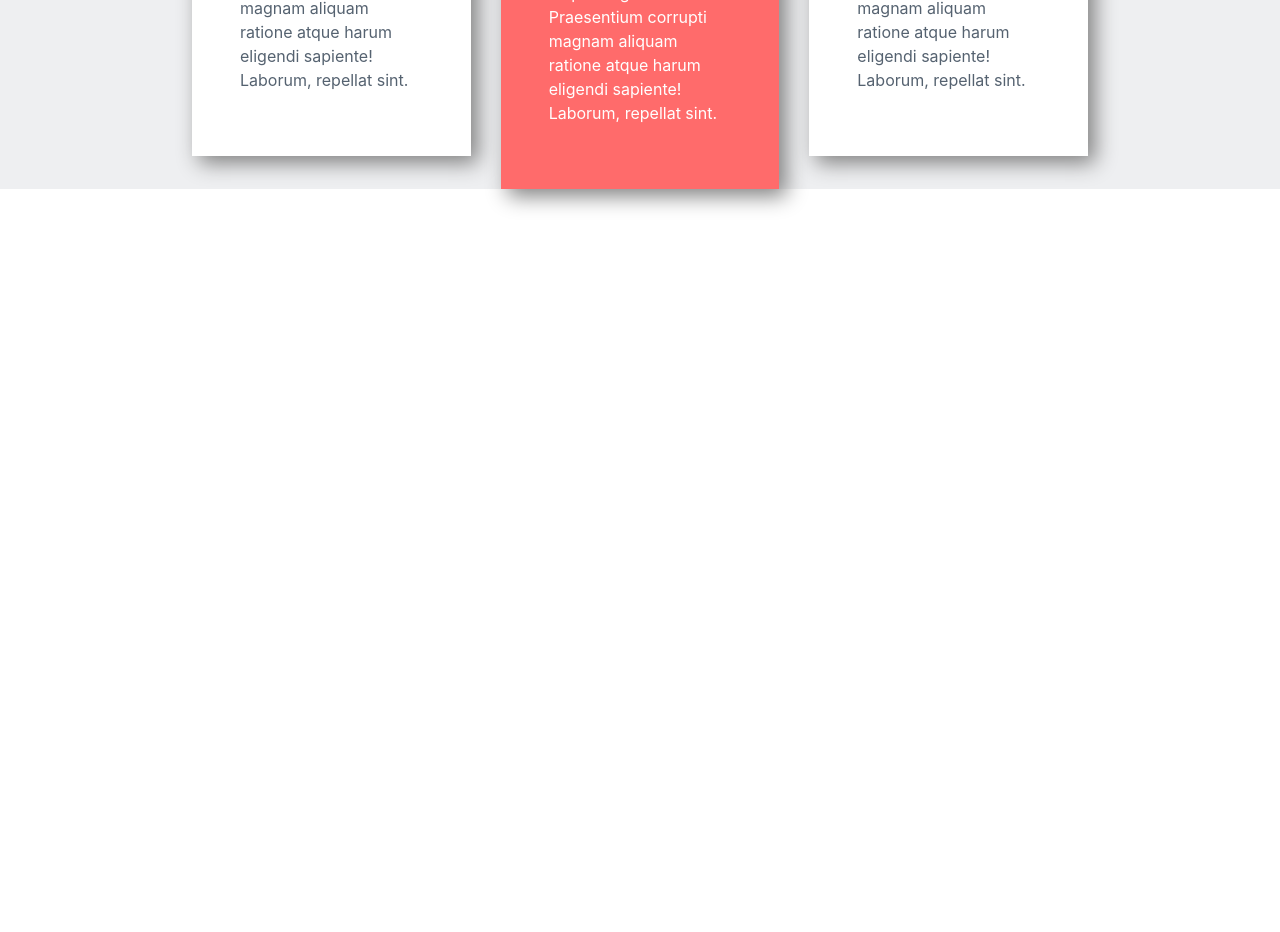
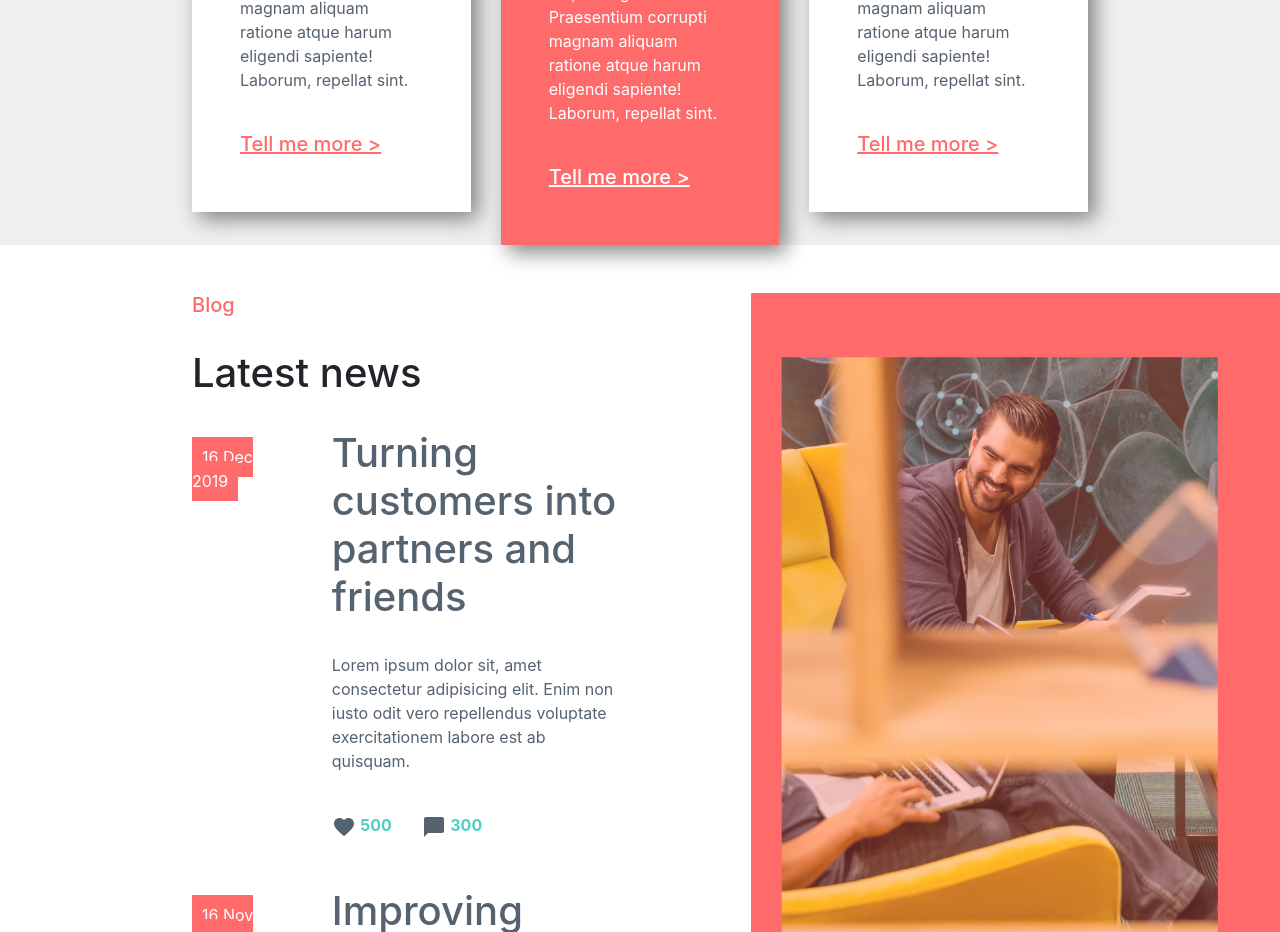
Before and after one commit to rokydas/mob-app, a React (Create React App) app: page / in a window 1280 px wide. Shown: the part 2040-2972 px from the top of the page. Before the commit the page ends 2277 px from the top, so only its background shows below. Built offline with nearby package versions, Linux system fonts and the light colour scheme.

Commit message:
fourth section done

```diff
--- a/package.json
+++ b/package.json
@@ -3,6 +3,8 @@
   "version": "0.1.0",
   "private": true,
   "dependencies": {
+    "@material-ui/core": "^4.11.2",
+    "@material-ui/icons": "^4.11.2",
     "@testing-library/jest-dom": "^5.11.6",
     "@testing-library/react": "^11.2.2",
     "@testing-library/user-event": "^12.5.0",
--- /dev/null
+++ b/src/components/DateShow/DateShow.css
@@ -0,0 +1,5 @@
+.date-show {
+    background-color: #ff6b6b;
+    color: white;
+    padding: 10px;
+}
--- /dev/null
+++ b/src/components/DateShow/DateShow.js
@@ -0,0 +1,12 @@
+import React from 'react';
+import './DateShow.css';
+
+const DateShow = ({date}) => {
+    return (
+        <div className="mt-3">
+            <span className="date-show">{date}</span>
+        </div>
+    );
+};
+
+export default DateShow;
--- /dev/null
+++ b/src/components/FourthSection/FourthSection.js
@@ -0,0 +1,47 @@
+import React from 'react';
+import pic2 from '../../images/pic2.png';
+import SingleNews from '../SingleNews/SingleNews';
+
+const FourthSection = () => {
+
+    const allNews = [
+        {
+            name: 'Turning customers into partners and friends',
+            date: '16 Dec 2019',
+            likeNumber: 500,
+            commentNumber: 300
+        },
+        {
+            name: 'Improving usability to increase satisfaction',
+            date: '16 Nov 2019',
+            likeNumber: 300,
+            commentNumber: 100
+        },
+        {
+            name: 'Using data analysis insight to inform decisions',
+            date: '15 Jul 2019',
+            likeNumber: 600,
+            commentNumber: 200
+        }
+    ]
+
+    return (
+        <div style={{width: '85%', marginLeft: 'auto'}} className="mb-5">
+            <div className="row">
+                <div className="col-md-6">
+                    <h5 style={{ color: '#ff6b6b' }}>Blog</h5><br/>
+                    <h1>Latest news</h1><br/>
+                    {
+                        allNews.map(news => <SingleNews news={news} key={news.name} />)
+                    }
+                    <button className="custom-btn">Visit the blog</button>
+                </div>
+                <div className="col-md-6">
+                    <img src={pic2} className="img-fluid" alt="" />
+                </div>
+            </div>
+        </div>
+    );
+};
+
+export default FourthSection;
--- a/src/components/Home/Home.js
+++ b/src/components/Home/Home.js
@@ -1,5 +1,6 @@
 import React from 'react';
 import FirstSection from '../FirstSection/FirstSection';
+import FourthSection from '../FourthSection/FourthSection';
 import Navbar from '../Navbar/Navbar';
 import SecondSection from '../SecondSection/SecondSection';
 import ThirdSection from '../ThirdSection/ThirdSection';
@@ -11,6 +12,7 @@ const Home = () => {
             <FirstSection />
             <SecondSection />
             <ThirdSection />
+            <FourthSection />
         </div>
     );
 };
--- a/src/components/NeedCard/NeedCard.js
+++ b/src/components/NeedCard/NeedCard.js
@@ -3,7 +3,8 @@ import './NeedCard.css';
 
 const NeedCard = ({ need }) => {
 
-    const { name, bgColor, img, color } = need;
+    const { name, bgColor, img, color, tellColor } = need;
+    const tell = 'Tell me more >';
 
     return (
         <div className="col-md-4">
@@ -11,8 +12,10 @@ const NeedCard = ({ need }) => {
                 <div className="text-center">
                     <img src={img} className="img-fluid" alt="" /><br /><br />
                 </div>
-                <h3>{name}</h3><br/>
-                <p>Lorem ipsum dolor sit amet consectetur adipisicing elit. Praesentium corrupti magnam aliquam ratione atque harum eligendi sapiente! Laborum, repellat sint.</p>
+                <h3>{name}</h3><br />
+                <p>Lorem ipsum dolor sit amet consectetur adipisicing elit. Praesentium corrupti magnam aliquam ratione atque harum eligendi sapiente! Laborum, repellat sint.</p><br />
+                <h5 style={{ color: tellColor }}><u>{tell}</u></h5>
+
             </div>
         </div>
     );
--- /dev/null
+++ b/src/components/SingleNews/SingleNews.js
@@ -0,0 +1,31 @@
+import React from 'react';
+import DateShow from '../DateShow/DateShow';
+import FavoriteIcon from '@material-ui/icons/Favorite';
+import ChatBubbleIcon from '@material-ui/icons/ChatBubble';
+
+const SingleNews = ({ news }) => {
+
+    const { name, date, likeNumber, commentNumber } = news;
+
+    return (
+        <div style={{color: '#556270'}}>
+            <div className="row">
+                <div className="col-md-3">
+                    <DateShow date={date} />
+                </div>
+                <div className="col-md-9">
+                    <div style={{paddingRight: '100px'}}>
+                        <h1>{name}</h1><br />
+                        <p>Lorem ipsum dolor sit, amet consectetur adipisicing elit. Enim non iusto odit vero repellendus voluptate exercitationem labore est ab quisquam.</p><br />
+                        <div className="mb-5">
+                            <FavoriteIcon /> <span style={{ color: '#4ecdc4', paddingRight: '30px' }}><b>{likeNumber}</b></span>
+                            <ChatBubbleIcon /> <span style={{ color: '#4ecdc4' }}><b>{commentNumber}</b></span>
+                        </div>
+                    </div>
+                </div>
+            </div>
+        </div>
+    );
+};
+
+export default SingleNews;
--- a/src/components/ThirdSection/ThirdSection.js
+++ b/src/components/ThirdSection/ThirdSection.js
@@ -8,9 +8,9 @@ import icon3 from '../../images/icon3.png';
 const ThirdSection = () => {
 
     const needs = [
-        { name: 'Home helper', bgColor: 'white', img: icon1, color: '#556270' },
-        { name: 'Professional plus', bgColor: '#ff6b6b', img: icon2, color: 'white' },
-        { name: 'Office worker', bgColor: 'white', img: icon3, color: '#556270' },
+        { name: 'Home helper', bgColor: 'white', img: icon1, color: '#556270', tellColor: '#ff6b6b' },
+        { name: 'Professional plus', bgColor: '#ff6b6b', img: icon2, color: 'white', tellColor: 'white' },
+        { name: 'Office worker', bgColor: 'white', img: icon3, color: '#556270', tellColor: '#ff6b6b' },
     ]
 
     return (
```
Also changed, not shown: src/components/FourthSection/FourthSection.css (added), src/components/SingleNews/SingleNews.css (added), 2 other files (tests, documents, lock files or other folders).
